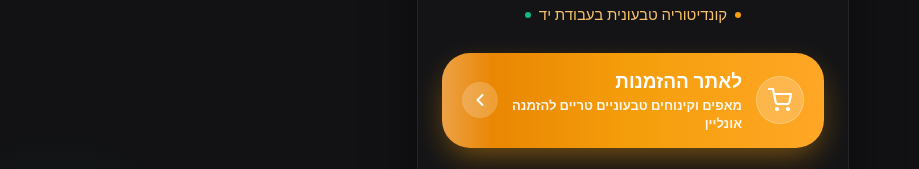
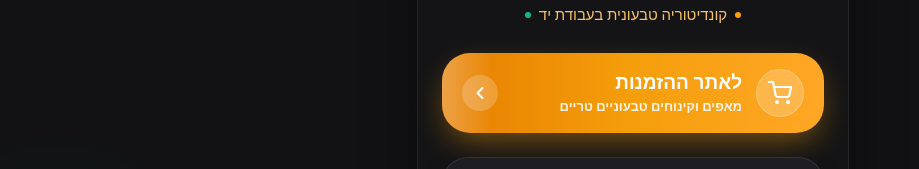
Before and after one commit to liorbm87/LiorbmLinks, a plain HTML site: page index.html in a window 1280 px wide. Shown: the part 311-480 px from the top of the page, without its empty margins (7-926 px from the left). Drawn offline with nearby package versions, Linux system fonts and the light colour scheme.

Commit message:
Update text for vegan pastries section

```diff
--- a/index.html
+++ b/index.html
@@ -206,7 +206,7 @@
                 לאתר ההזמנות
               </div>
               <p class="text-[13px] font-semibold text-white/90 leading-snug mt-0.5 whitespace-normal">
-                מאפים וקינוחים טבעוניים טריים להזמנה אונליין
+              מאפים וקינוחים טבעוניים טריים
               </p>
             </div>
           </div>
```
